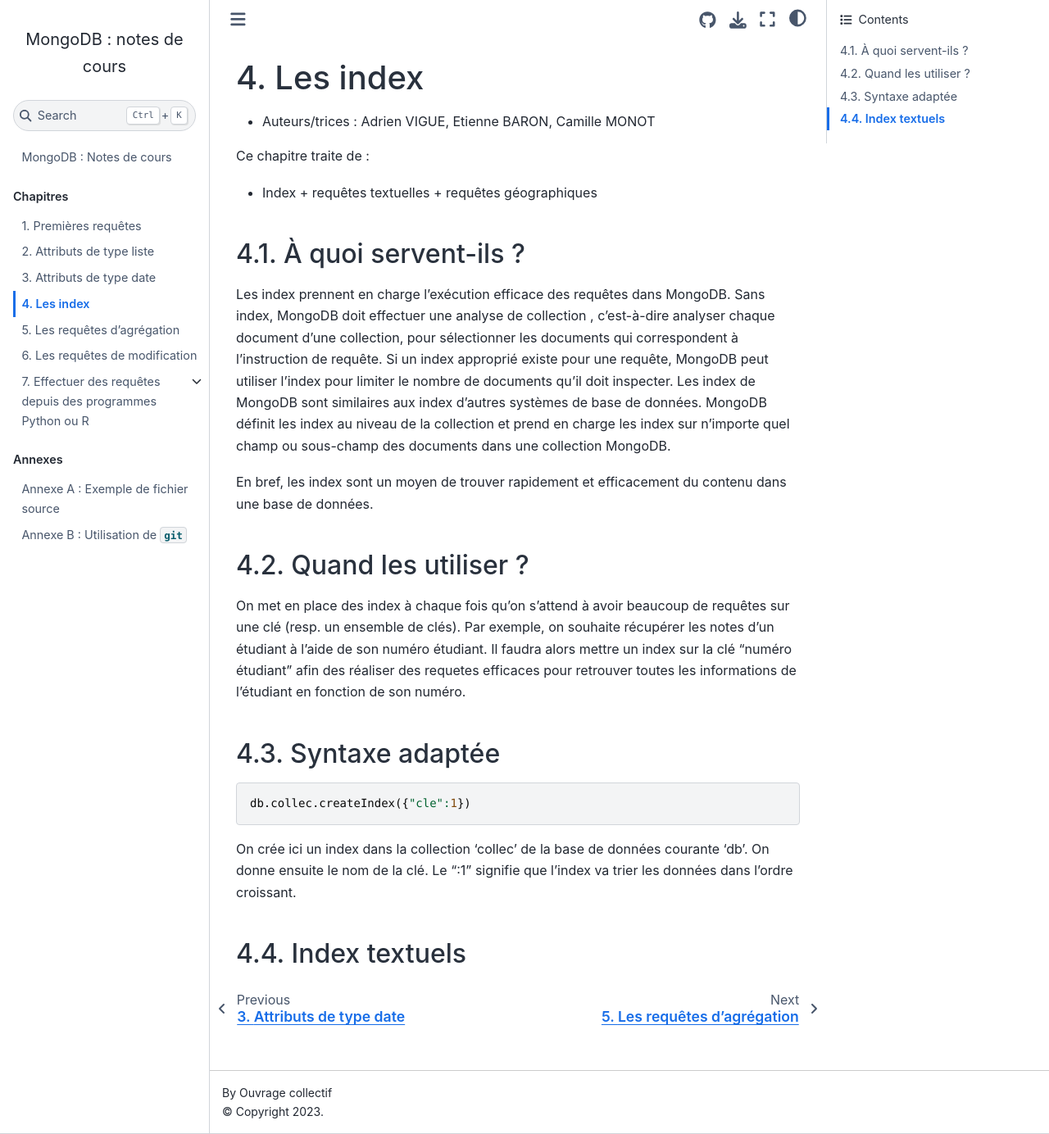
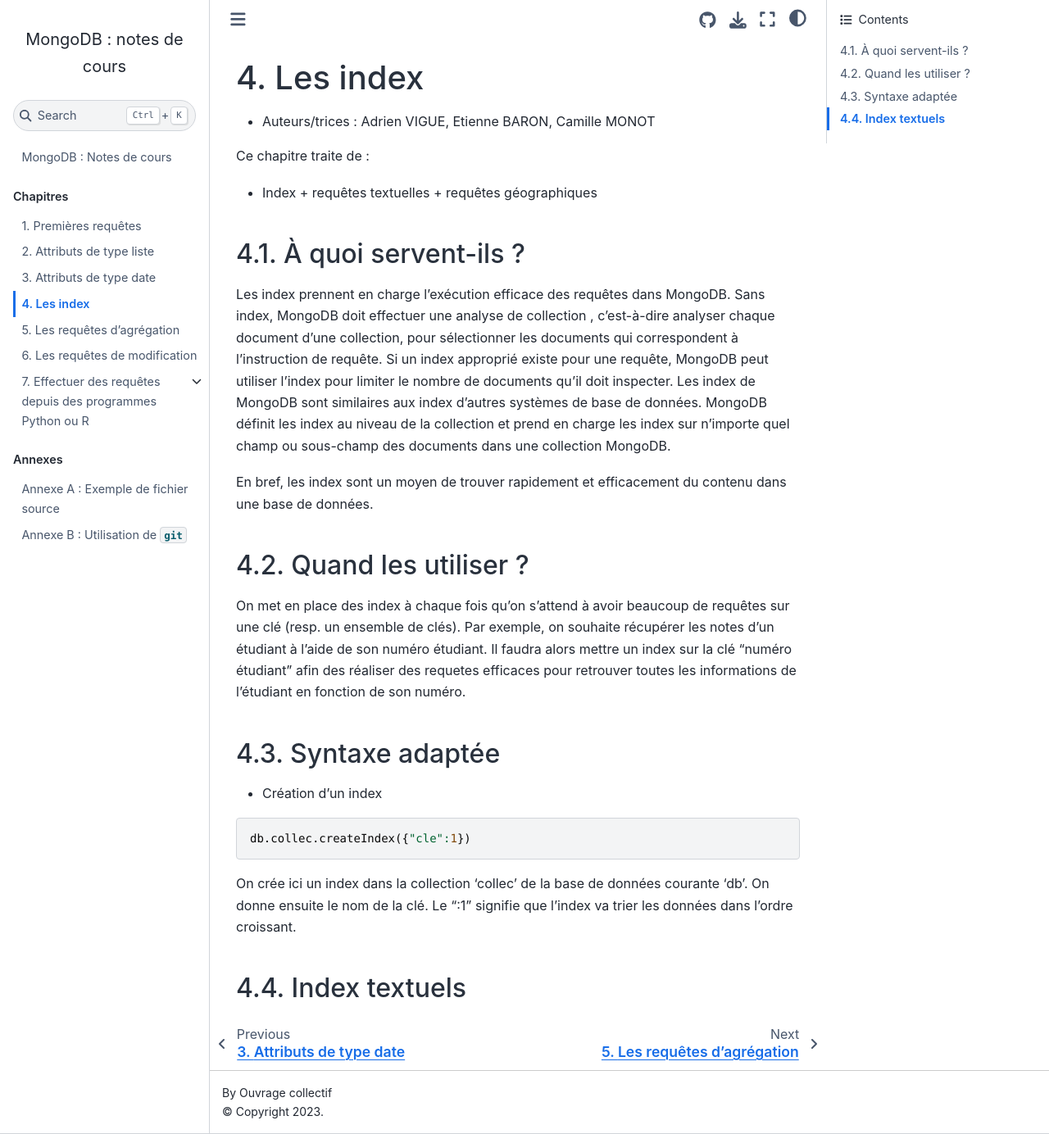
Before and after one commit to rtavenar/mongo_book, a Jupyter Book: the page built from content/04_index.md, in a window 1280 px wide and 1384 px high. Shown: the whole window at 82% size. Built offline with Jupyter Book 1.0.4 settings and Sphinx 7.4.7 and the Sphinx Book theme 1.1.4, drawn with Linux system fonts in a browser that asks for light colours.

Commit message:
Update 04_index.md

````diff
--- a/content/04_index.md
+++ b/content/04_index.md
@@ -41,6 +41,8 @@
 
 ## Syntaxe adaptée
 
+* Création d'un index
+
 ```javascript
 db.collec.createIndex({"cle":1})
 ```
````
